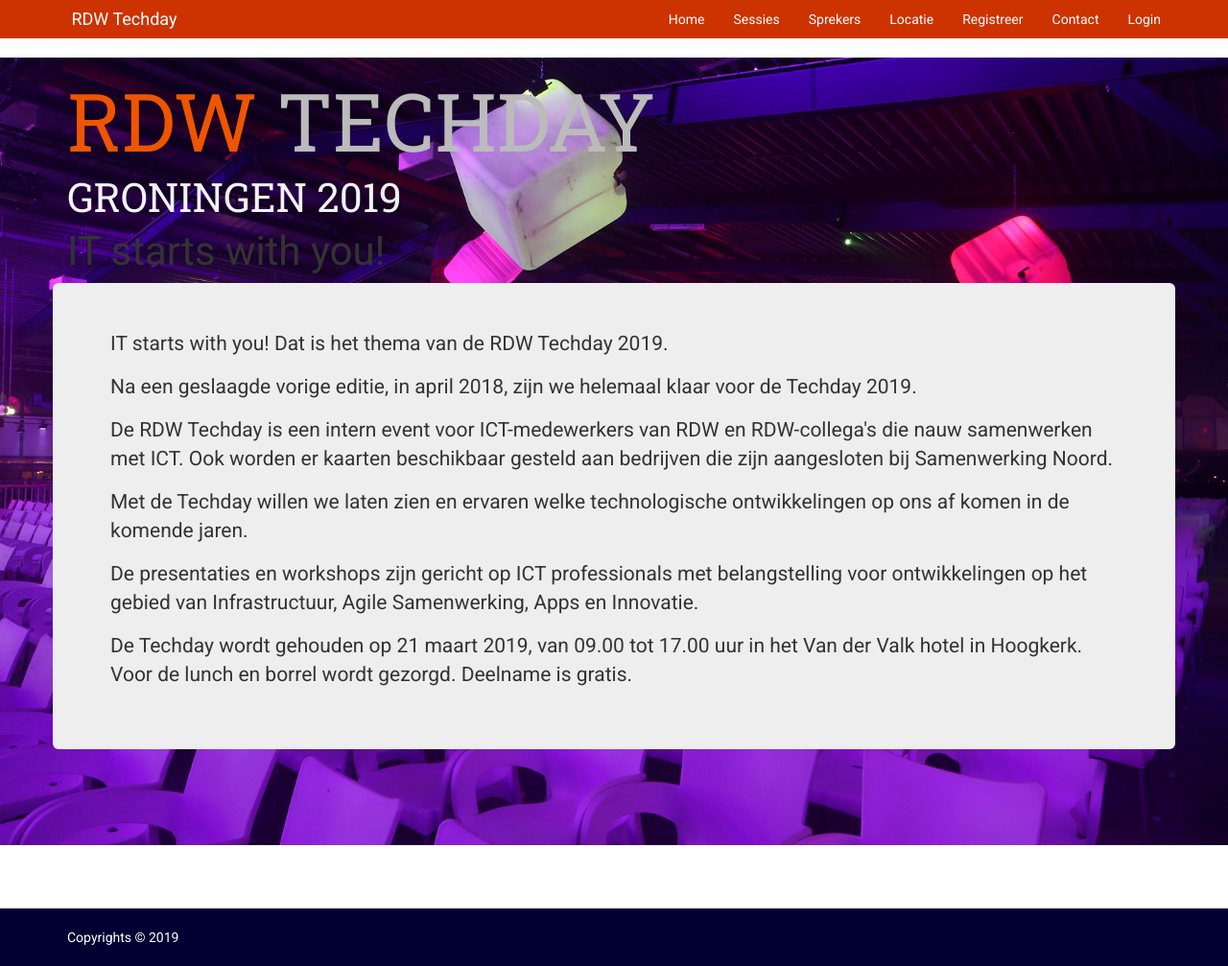
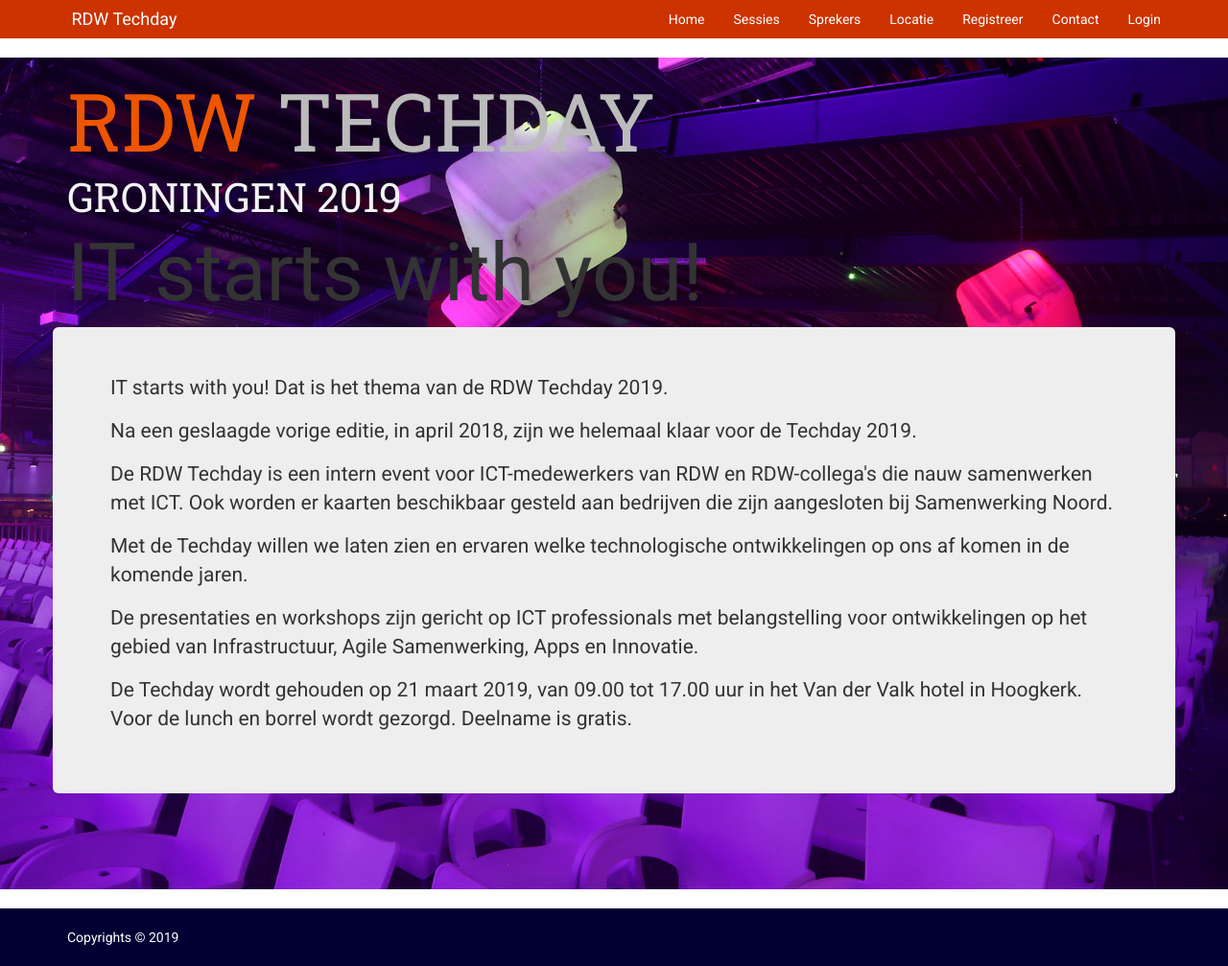
Before and after one commit to rdwtechday/rdwtechday2019, a Jekyll site: the page built from index.md, in a window 1280 px wide and 1007 px high. Shown: the whole window at 96% size. Built offline with Jekyll 4.4.1, drawn with Linux system fonts in a browser that asks for light colours; nearby versions of some CDN libraries; comment, search, counter and statistics services are not loaded.

Commit message:
Update intro.html

```diff
--- a/_includes/intro.html
+++ b/_includes/intro.html
@@ -4,7 +4,7 @@
             <div class="col-sm-8">
                 <h1 class="rdw-light-orange rdw-intro-big">RDW</> <span class="rdw-intro-gray">TECHDAY</span> </h1>
                 <h4 class="rdw-gray-3 rdw-intro">GRONINGEN 2019</h4>
-				<h5 class="rdw-red-3 rdw-intro">IT starts with you! </h5>
+				<h5 class="rdw-red-3 rdw-intro-big">IT starts with you! </h5>
 
             </div>
         </div>
```
